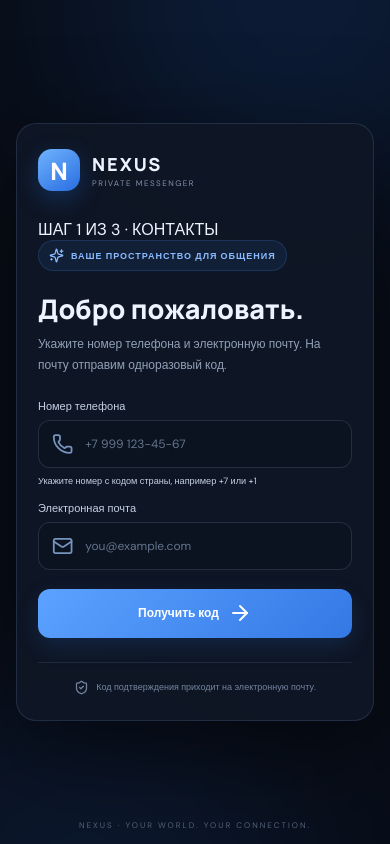
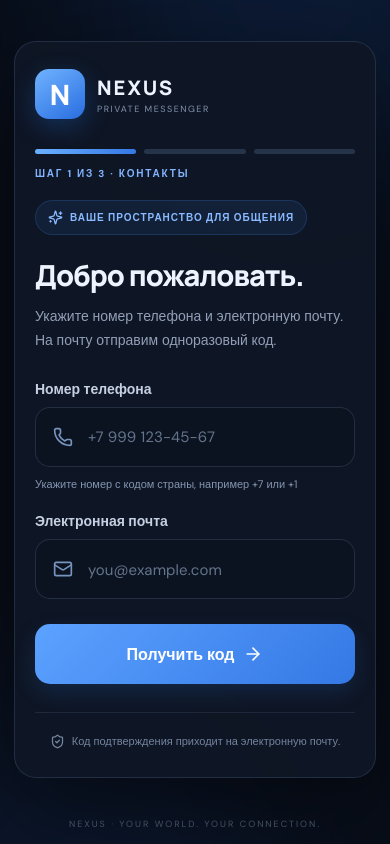
Before and after one commit to dima777dis-dotcom/NEXUS, a React (Vite) app: page / in a window 390 px wide. Built offline with nearby package versions, Linux system fonts and the light colour scheme.

Commit message:
Make NEXUS onboarding controls larger and touch friendly

```diff
--- a/src/auth.css
+++ b/src/auth.css
@@ -7,3 +7,40 @@
 .auth-submit{height:49px;border:0;border-radius:12px;background:linear-gradient(135deg,#5ca2ff,#3478e5);color:white;font-weight:700;font-size:12px;display:flex;align-items:center;justify-content:center;gap:9px;margin-top:5px;box-shadow:0 8px 22px #2e7de52b}.auth-submit:disabled{opacity:.55}.auth-switch{text-align:center;color:#93a1b6;font-size:11px;margin-top:22px}.auth-switch button{border:0;background:transparent;color:#82b5ff;font-weight:700;font-size:11px}.auth-foot{border-top:1px solid rgba(145,169,205,.13);margin-top:24px;padding-top:17px;display:flex;align-items:center;justify-content:center;gap:7px;color:#73849e;font-size:9px}.auth-error,.auth-notice{padding:10px 12px;border-radius:10px;font-size:11px;line-height:1.5}.auth-error{background:#ef444418;color:#ff9a9a;border:1px solid #ef444433}.auth-notice{background:#22c55e18;color:#8ce0aa;border:1px solid #22c55e33}
 .auth-glow{position:absolute;width:430px;height:430px;border-radius:50%;filter:blur(90px);opacity:.15;pointer-events:none}.auth-glow-one{background:#246bdc;top:-220px;right:-120px}.auth-glow-two{background:#2454a8;bottom:-270px;left:-130px}.auth-bottom{position:absolute;bottom:14px;color:#56647b;font-size:8px;letter-spacing:2px}.auth-loading{min-height:100vh;background:#080d17;color:#8abaff;display:grid;place-items:center;font:800 24px Manrope;letter-spacing:4px}.auth-session-bar{height:30px;background:#10213a;color:#9bc4ff;display:flex;align-items:center;justify-content:space-between;padding:0 15px;font:10px 'DM Sans'}.auth-session-bar span{display:flex;align-items:center;gap:6px}.auth-session-bar button{border:0;background:transparent;color:#9bc4ff;font:10px 'DM Sans'}
 @media(max-width:520px){.auth-card{padding:25px 21px;border-radius:20px}.auth-card h1{font-size:27px}.auth-brand{margin-bottom:28px}}
+
+/* Accessible, touch-friendly onboarding */
+.auth-screen{min-height:100svh;padding:30px 18px 54px}
+.auth-card{width:min(100%,560px);padding:clamp(26px,5vw,44px);border-radius:28px}
+.auth-brand{margin-bottom:30px}.auth-logo{width:50px;height:50px;font-size:28px}
+.auth-brand b{font-size:20px}.auth-brand span{font-size:9px}
+.auth-progress{display:flex;gap:8px;margin:0 0 13px}
+.auth-progress span{height:5px;flex:1;border-radius:10px;background:#263449}
+.auth-progress span.active{background:linear-gradient(90deg,#6ab0ff,#3478e5)}
+.auth-step-label{font-size:10px;letter-spacing:1.8px;color:#82b5ff;font-weight:800;margin-bottom:20px}
+.auth-badge{font-size:10px;padding:9px 12px}
+.auth-card h1{font-size:clamp(30px,5vw,38px);letter-spacing:-1px;margin:20px 0 10px}
+.auth-lead{font-size:15px;line-height:1.65;margin-bottom:28px}
+.auth-form{gap:20px}
+.auth-form label{font-size:14px;gap:9px;font-weight:600}
+.auth-form label small{font-size:11px;line-height:1.5;color:#8496b0;font-weight:400}
+.auth-input{height:62px;border-radius:15px;padding:0 17px;gap:13px}
+.auth-input svg{width:20px;height:20px;flex-shrink:0}
+.auth-input input{font-size:16px;min-height:100%;letter-spacing:.1px}
+.auth-input input::placeholder{font-size:15px}
+.auth-code-input input{font-size:25px;letter-spacing:9px;font-weight:800}
+.auth-submit{height:62px;border-radius:15px;font-size:16px;margin-top:5px}
+.auth-submit svg{width:20px;height:20px}
+.auth-secondary{height:54px;border:1px solid rgba(130,170,230,.2);border-radius:14px;background:#142238;color:#a9ccff;display:flex;align-items:center;justify-content:center;gap:10px;font-size:14px;font-weight:700}
+.auth-secondary:disabled{opacity:.5}
+.auth-text-button{border:0;background:transparent;color:#8dbbff;font-size:13px;padding:8px}
+.auth-error,.auth-notice{font-size:13px;padding:13px 15px;border-radius:13px}
+.auth-foot{font-size:11px;line-height:1.5;margin-top:28px;padding-top:20px}
+.auth-bottom{font-size:9px}
+@media(max-width:520px){
+ .auth-screen{padding:20px 14px 45px;align-items:center}
+ .auth-card{padding:27px 20px;border-radius:22px}
+ .auth-card h1{font-size:29px}
+ .auth-lead{font-size:14px}
+ .auth-input{height:60px}
+ .auth-submit{height:60px}
+}
```
